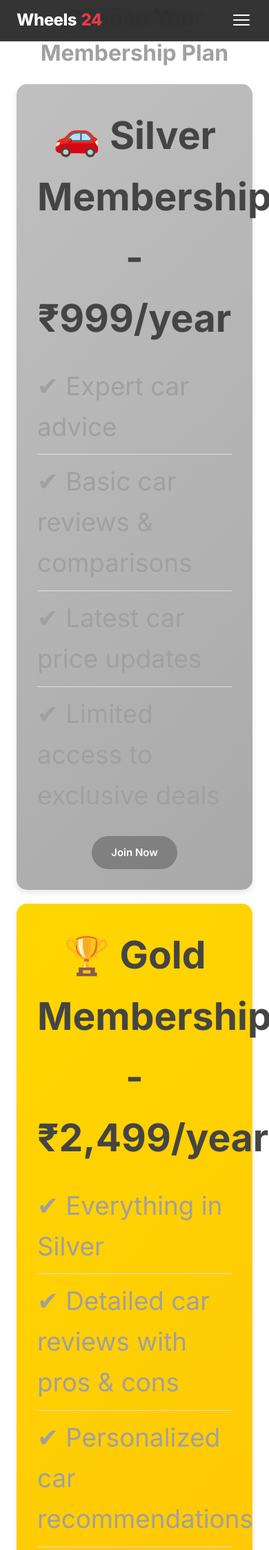
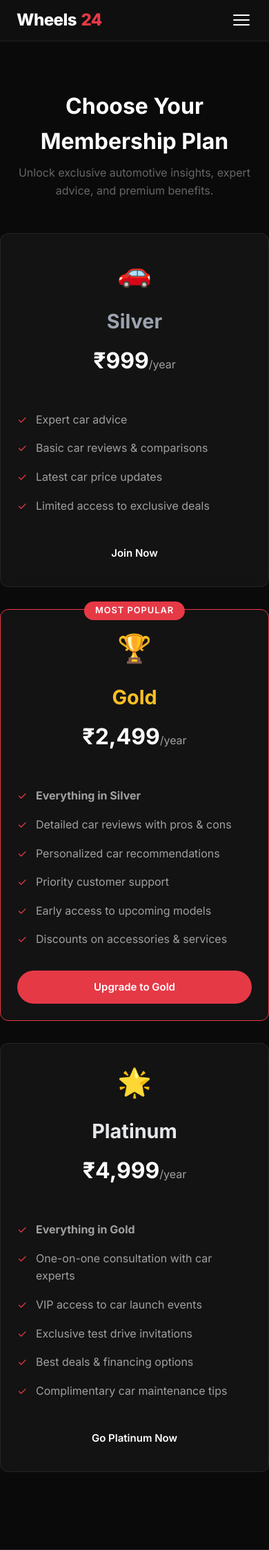
Before and after one commit to AnshPatel1406/wheels24, a PHP site: page /membership in a window 390 px wide. Shown: the top 2247 px of the page at 69% size. Run offline with PHP 8.4, Linux system fonts and the light colour scheme.

Commit message:
feat(ui): redesign transactional pages
- Redesigned membership plans into a responsive dark-themed grid of cards

- Transformed enrollment form using the .form-card and .form-control utility components

- Overhauled payment gateway page with secure checkout styling and improved visual hierarchy

- Stripped out all legacy inline styling blocks and linked global style.css

- Added missing header and footer to enrollment and payment pages

```diff
--- a/Wheels24/membership.php
+++ b/Wheels24/membership.php
@@ -5,129 +5,74 @@
     <meta name="viewport" content="width=device-width, initial-scale=1.0">
     <title>Membership Plans - Car Buying Guide</title>
     <link rel="stylesheet" href="assets/css/style.css">
-    <style>
 
-
-        body {
-            font-family: 'Helvetica Neue', Arial, sans-serif;
-            margin: 0;
-            padding: 0;
-            background-color:rgba(211, 221, 230, 0.58);
-            text-align: center;
-            color: #333;
-        }
-        .header {
-            background: linear-gradient(135deg, #ff9a9e 0%, #fad0c4 100%);
-            padding: 20px;
-            box-shadow: 0 4px 8px rgba(0, 0, 0, 0.1);
-        }
-        .header h1 {
-            margin: 0;
-            color: #fff;
-            font-size: 2em;
-        }
-        .container {
-            width: 80%;
-            max-width: 800px;
-            background: #fff;
-            margin: auto;
-            padding: 20px;
-            z-index: -1;
-        }
-        .membership-plan {
-            background: #fff;
-            padding: 30px;
-            margin: 20px 0;
-            border-radius: 15px;
-            box-shadow: 0 4px 8px rgba(0, 0, 0, 0.1);
-            transition: transform 0.3s ease, box-shadow 0.3s ease;
-            font-size: 2.3em;
-        }
-        .membership-plan:hover {
-            transform: translateY(-10px);
-            box-shadow: 0 8px 16px rgba(0, 0, 0, 0.2);
-        }
-        .gold { background: linear-gradient(135deg, #FFD700, #FFC107); }
-        .platinum { background: linear-gradient(135deg, #E5E4E2, #C0C0C0); }
-        .silver { background: linear-gradient(135deg, #C0C0C0, #A9A9A9); }
-        h2 {
-            color: #444;
-            font-size: 1.5em;
-            margin-bottom: 15px;
-        }
-        ul {
-            list-style: none;
-            padding: 0;
-            text-align: left;
-        }
-        ul li {
-            padding: 10px 0;
-            border-bottom: 1px solid #ddd;
-        }
-        ul li:last-child {
-            border-bottom: none;
-        }
-        .btn {
-            display: inline-block;
-            padding: 12px 25px;
-            margin-top: 20px;
-            color: #fff;
-            text-decoration: none;
-            border-radius: 25px;
-            cursor: pointer;
-            transition: background 0.3s ease;
-        }
-        .gold .btn { background: #b8860b; }
-        .gold .btn:hover { background: #a37400; }
-        .platinum .btn { background: #5a5a5a; }
-        .platinum .btn:hover { background: #444; }
-        .silver .btn { background: #808080; }
-        .silver .btn:hover { background: #666; }
-    </style>
 
 </head>
 <body>
 <?php include 'includes/header.php'; ?>
-    <div class="container">
-        <h1>Choose Your Membership Plan</h1>
-
-        <div class="membership-plan silver">
-            <h2>🚗 Silver Membership - ₹999/year</h2>
-            <ul>
-                <li>✔ Expert car advice</li>
-                <li>✔ Basic car reviews & comparisons</li>
-                <li>✔ Latest car price updates</li>
-                <li>✔ Limited access to exclusive deals</li>
-            </ul>
-            <a href="enroll_form" class="btn">Join Now</a>
+    <main class="container section" style="padding-top: 8rem; min-height: 80vh;">
+        <div class="text-center fade-in-up">
+            <h1 class="section-title">Choose Your Membership Plan</h1>
+            <p class="section-subtitle">Unlock exclusive automotive insights, expert advice, and premium benefits.</p>
         </div>
 
-        <div class="membership-plan gold">
-            <h2>🏆 Gold Membership - ₹2,499/year</h2>
-            <ul>
-                <li>✔ Everything in Silver</li>
-                <li>✔ Detailed car reviews with pros & cons</li>
-                <li>✔ Personalized car recommendations</li>
-                <li>✔ Priority customer support</li>
-                <li>✔ Early access to upcoming models</li>
-                <li>✔ Discounts on accessories & services</li>
-            </ul>
-            <a href="enroll_form" class="btn">Upgrade to Gold</a>
+        <div style="display: grid; grid-template-columns: repeat(auto-fit, minmax(300px, 1fr)); gap: 2rem; margin-top: 3rem;">
+
+            <!-- Silver -->
+            <div class="card fade-in-up" style="animation-delay: 0.1s; display: flex; flex-direction: column;">
+                <div style="text-align: center; padding-bottom: 1.5rem; border-bottom: 1px solid var(--border-color); margin-bottom: 1.5rem;">
+                    <div style="font-size: 2.5rem; margin-bottom: 1rem;">🚗</div>
+                    <h2 style="font-size: 1.8rem; margin-bottom: 0.5rem; color: #9ca3af;">Silver</h2>
+                    <div style="font-size: 2rem; font-weight: 700; color: var(--text-primary);">₹999<span style="font-size: 1rem; color: var(--text-secondary); font-weight: 400;">/year</span></div>
+                </div>
+                <ul style="list-style: none; padding: 0; margin: 0; flex-grow: 1; display: flex; flex-direction: column; gap: 1rem; color: var(--text-secondary);">
+                    <li style="display: flex; gap: 0.8rem;"><span style="color: var(--accent);">✓</span> Expert car advice</li>
+                    <li style="display: flex; gap: 0.8rem;"><span style="color: var(--accent);">✓</span> Basic car reviews & comparisons</li>
+                    <li style="display: flex; gap: 0.8rem;"><span style="color: var(--accent);">✓</span> Latest car price updates</li>
+                    <li style="display: flex; gap: 0.8rem;"><span style="color: var(--accent);">✓</span> Limited access to exclusive deals</li>
+                </ul>
+                <a href="enroll_form?plan=silver" class="btn" style="width: 100%; margin-top: 2rem; text-align: center; background: transparent; border: 1px solid var(--border-color); color: var(--text-primary);">Join Now</a>
+            </div>
+
+            <!-- Gold -->
+            <div class="card fade-in-up" style="animation-delay: 0.2s; display: flex; flex-direction: column; border: 1px solid var(--accent); position: relative; transform: scale(1.05); z-index: 1;">
+                <div style="position: absolute; top: -12px; left: 50%; transform: translateX(-50%); background: var(--accent); color: white; padding: 0.2rem 1rem; border-radius: 20px; font-size: 0.8rem; font-weight: 600; text-transform: uppercase; letter-spacing: 1px;">Most Popular</div>
+                <div style="text-align: center; padding-bottom: 1.5rem; border-bottom: 1px solid var(--border-color); margin-bottom: 1.5rem;">
+                    <div style="font-size: 2.5rem; margin-bottom: 1rem;">🏆</div>
+                    <h2 style="font-size: 1.8rem; margin-bottom: 0.5rem; color: #fbbf24;">Gold</h2>
+                    <div style="font-size: 2rem; font-weight: 700; color: var(--text-primary);">₹2,499<span style="font-size: 1rem; color: var(--text-secondary); font-weight: 400;">/year</span></div>
+                </div>
+                <ul style="list-style: none; padding: 0; margin: 0; flex-grow: 1; display: flex; flex-direction: column; gap: 1rem; color: var(--text-secondary);">
+                    <li style="display: flex; gap: 0.8rem;"><span style="color: var(--accent);">✓</span> <strong>Everything in Silver</strong></li>
+                    <li style="display: flex; gap: 0.8rem;"><span style="color: var(--accent);">✓</span> Detailed car reviews with pros & cons</li>
+                    <li style="display: flex; gap: 0.8rem;"><span style="color: var(--accent);">✓</span> Personalized car recommendations</li>
+                    <li style="display: flex; gap: 0.8rem;"><span style="color: var(--accent);">✓</span> Priority customer support</li>
+                    <li style="display: flex; gap: 0.8rem;"><span style="color: var(--accent);">✓</span> Early access to upcoming models</li>
+                    <li style="display: flex; gap: 0.8rem;"><span style="color: var(--accent);">✓</span> Discounts on accessories & services</li>
+                </ul>
+                <a href="enroll_form?plan=gold" class="btn btn-primary" style="width: 100%; margin-top: 2rem; text-align: center;">Upgrade to Gold</a>
+            </div>
+
+            <!-- Platinum -->
+            <div class="card fade-in-up" style="animation-delay: 0.3s; display: flex; flex-direction: column;">
+                <div style="text-align: center; padding-bottom: 1.5rem; border-bottom: 1px solid var(--border-color); margin-bottom: 1.5rem;">
+                    <div style="font-size: 2.5rem; margin-bottom: 1rem;">🌟</div>
+                    <h2 style="font-size: 1.8rem; margin-bottom: 0.5rem; color: #e5e7eb;">Platinum</h2>
+                    <div style="font-size: 2rem; font-weight: 700; color: var(--text-primary);">₹4,999<span style="font-size: 1rem; color: var(--text-secondary); font-weight: 400;">/year</span></div>
+                </div>
+                <ul style="list-style: none; padding: 0; margin: 0; flex-grow: 1; display: flex; flex-direction: column; gap: 1rem; color: var(--text-secondary);">
+                    <li style="display: flex; gap: 0.8rem;"><span style="color: var(--accent);">✓</span> <strong>Everything in Gold</strong></li>
+                    <li style="display: flex; gap: 0.8rem;"><span style="color: var(--accent);">✓</span> One-on-one consultation with car experts</li>
+                    <li style="display: flex; gap: 0.8rem;"><span style="color: var(--accent);">✓</span> VIP access to car launch events</li>
+                    <li style="display: flex; gap: 0.8rem;"><span style="color: var(--accent);">✓</span> Exclusive test drive invitations</li>
+                    <li style="display: flex; gap: 0.8rem;"><span style="color: var(--accent);">✓</span> Best deals & financing options</li>
+                    <li style="display: flex; gap: 0.8rem;"><span style="color: var(--accent);">✓</span> Complimentary car maintenance tips</li>
+                </ul>
+                <a href="enroll_form?plan=platinum" class="btn" style="width: 100%; margin-top: 2rem; text-align: center; background: transparent; border: 1px solid var(--border-color); color: var(--text-primary);">Go Platinum Now</a>
+            </div>
+
         </div>
-
-        <div class="membership-plan platinum">
-            <h2>🌟 Platinum Membership - ₹4,999/year</h2>
-            <ul>
-                <li>✔ Everything in Gold</li>
-                <li>✔ One-on-one consultation with car experts</li>
-                <li>✔ VIP access to car launch events</li>
-                <li>✔ Exclusive test drive invitations</li>
-                <li>✔ Best deals & financing options</li>
-                <li>✔ Complimentary car maintenance tips</li>
-            </ul>
-            <a href="enroll_form" class="btn">Go Platinum Now</a>
-        </div>
-    </div>
+    </main>
     <?php include 'includes/footer.php'; ?>
 </body>
 </html>
```
Also changed, not shown: Wheels24/enroll_form.php (+45 -98 lines), Wheels24/payment_gateway.php (+42 -73 lines).
